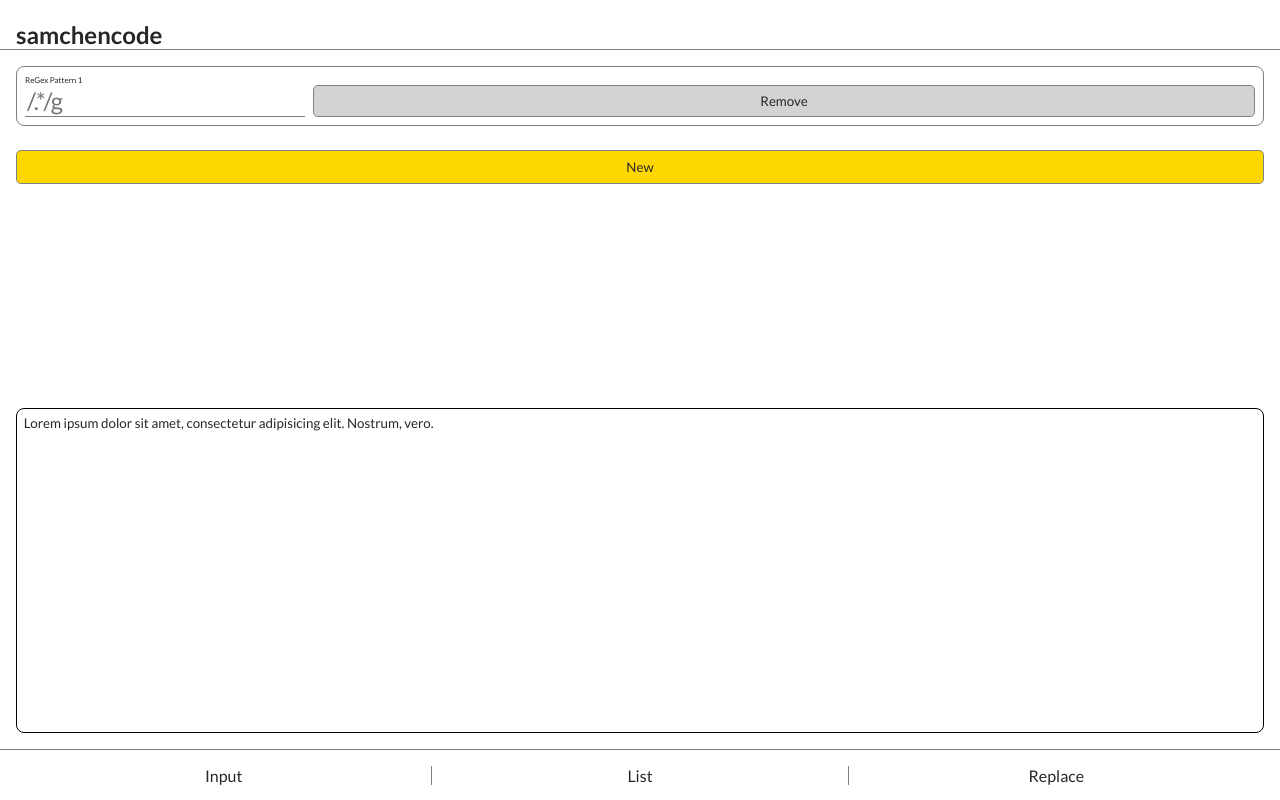
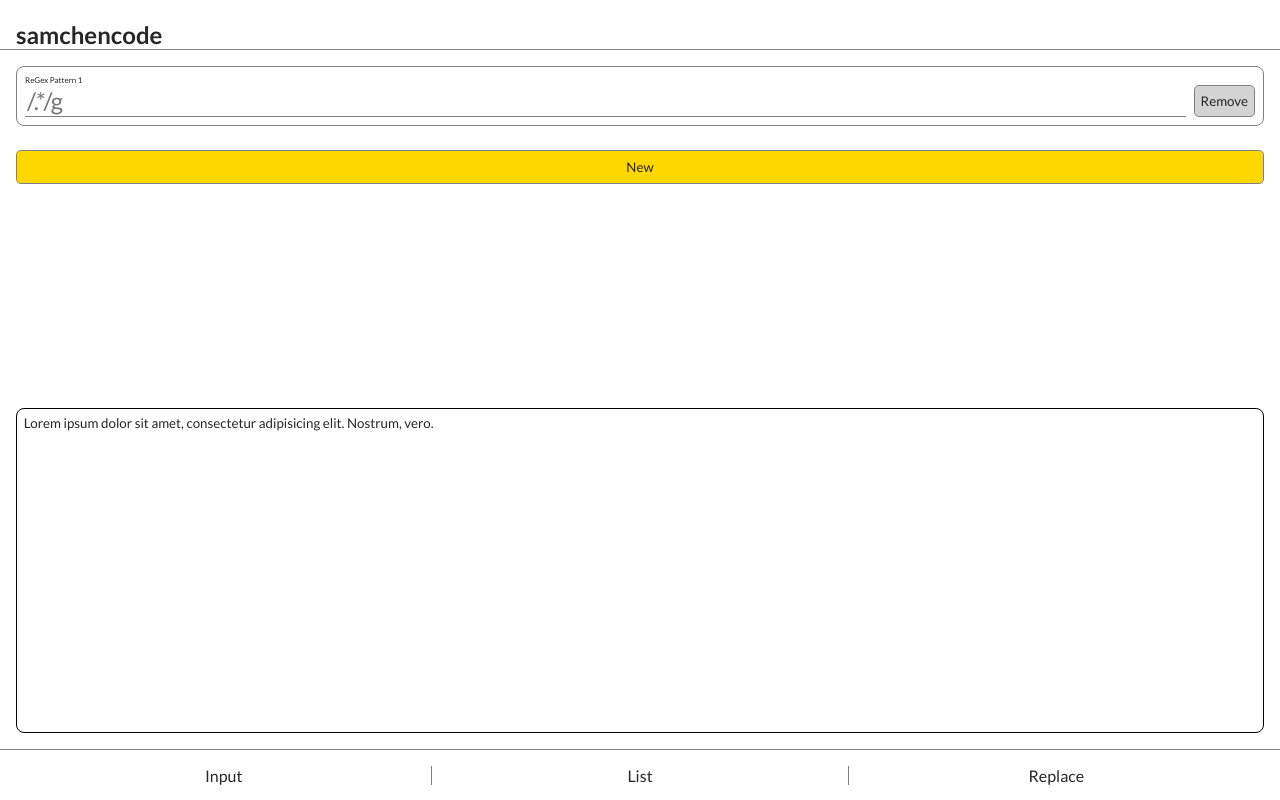
Before and after one commit to samchencode/regex-tool, a React (Create React App) app: page / in a window 1280 px wide. Built offline with nearby package versions, Linux system fonts and the light colour scheme.

Commit message:
fix: remove button growing bug

```diff
--- a/src/app/App.css
+++ b/src/app/App.css
@@ -52,7 +52,7 @@
 }
 
 .pattern-input__input-group input {
-  flex-shrink: 8;
+  flex-grow: 1;
   min-width: 0;
   border: none;
   border-bottom: var(--border);
@@ -61,7 +61,6 @@
 }
 
 .pattern-input__input-group button {
-  flex: 1;
   background: var(--primary);
   border: var(--border);
   border-radius: var(--border-radius-sm);
```
